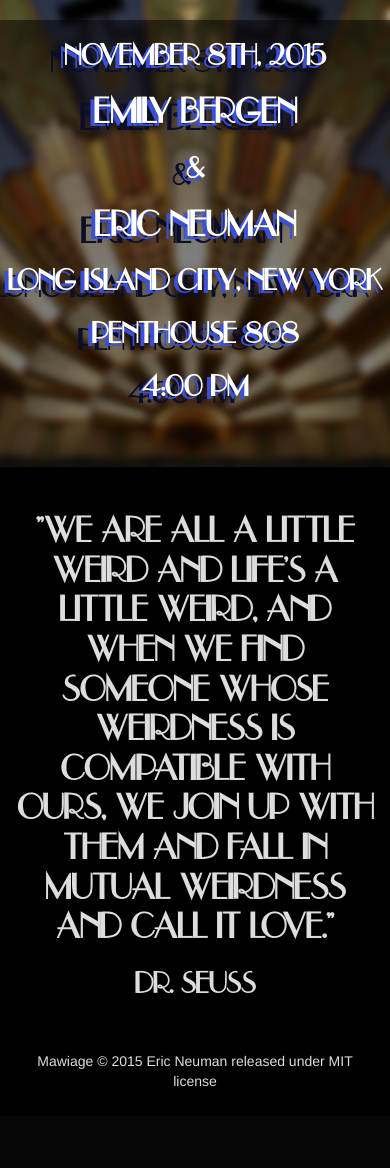
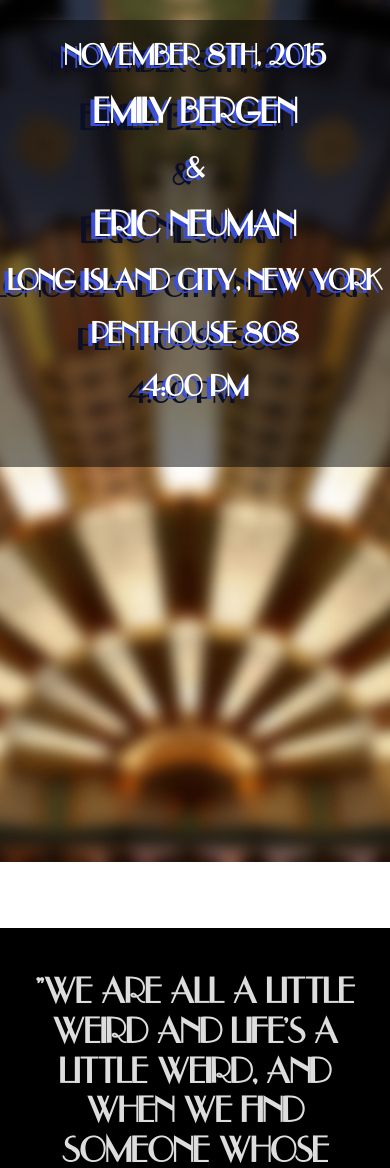
Before and after one commit to neuman/mawiage, a Django app: template templates/base/index.html in a window 390 px wide. Shown: the top 1168 px of the page. Before the commit the page ends 1087 px from the top, so only its background shows below. Run offline with Django 3.2, Linux system fonts and the light colour scheme; the template is opened without the code that fills it, so the values that code supplies are empty; parts of the project's set-up code (start-up, migrations or seed data) failed here and were passed over; some libraries are stand-ins or nearby versions.

Commit message:
full size in mobile

```diff
--- a/static/css/agency.css
+++ b/static/css/agency.css
@@ -950,8 +950,6 @@ html {height:100%;}
   height: auto;
 }
 
-@media(min-width:768px) {
-    .desktop-fill-height {
-      min-height: 110%;
-    }
+.desktop-fill-height {
+  min-height: 110%;
 }
```
